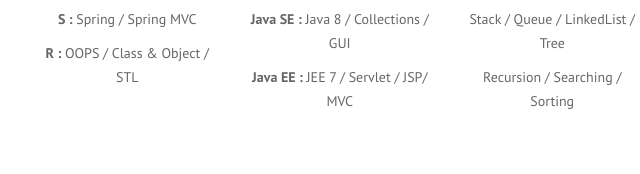
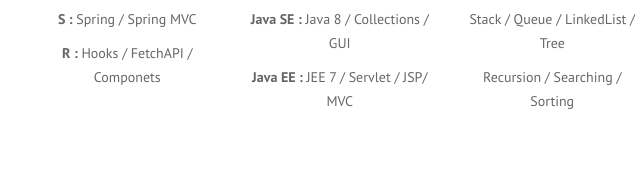
Before and after one commit to Neel1210/NeeleshMehar.github.io, a plain HTML site: page index.html in a window 1280 px wide. Shown: the part 555-729 px from the top of the page, 354-994 px from the left. Drawn offline with nearby package versions, Linux system fonts and the light colour scheme; files whose address does not match are found by name.

Commit message:
Update index.html

```diff
--- a/index.html
+++ b/index.html
@@ -130,7 +130,7 @@
                                         <img src="images/service/react.png">
                                         <h4>Spring / React Js</h4>
                                         <p> <strong>S :</strong> Spring / Spring MVC </p>
-                                        <p> <strong>R :</strong> OOPS / Class & Object / STL </p>
+                                        <p> <strong>R :</strong> Hooks / FetchAPI / Componets </p>
                                     </div>
                                 </div>
                             </div>
```
